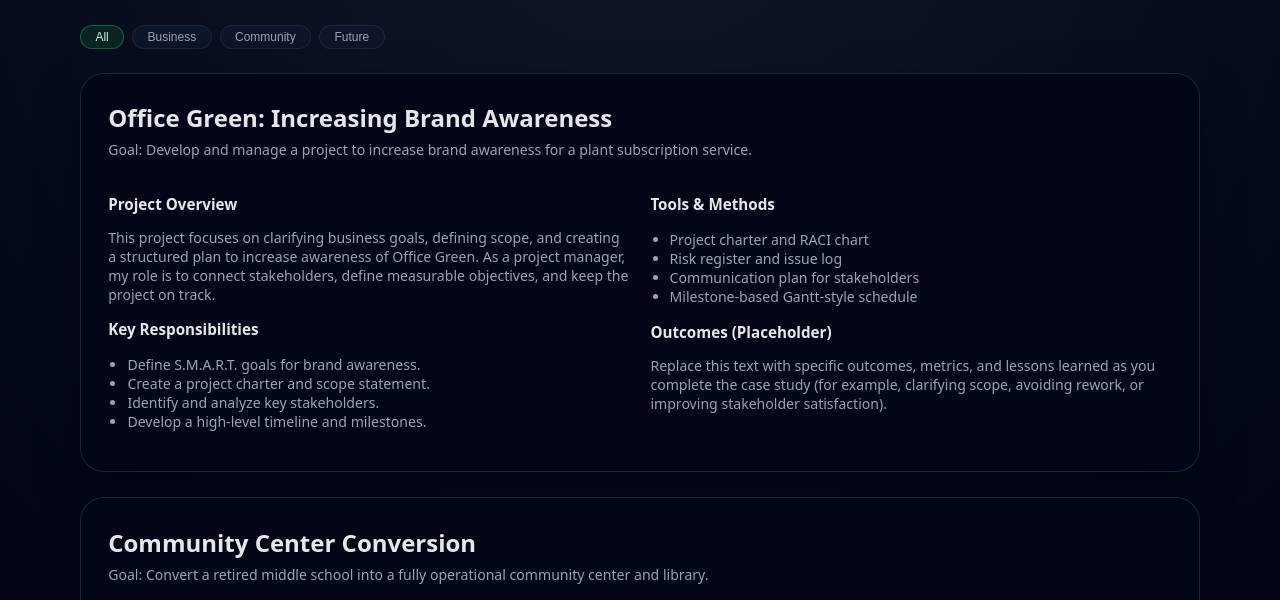
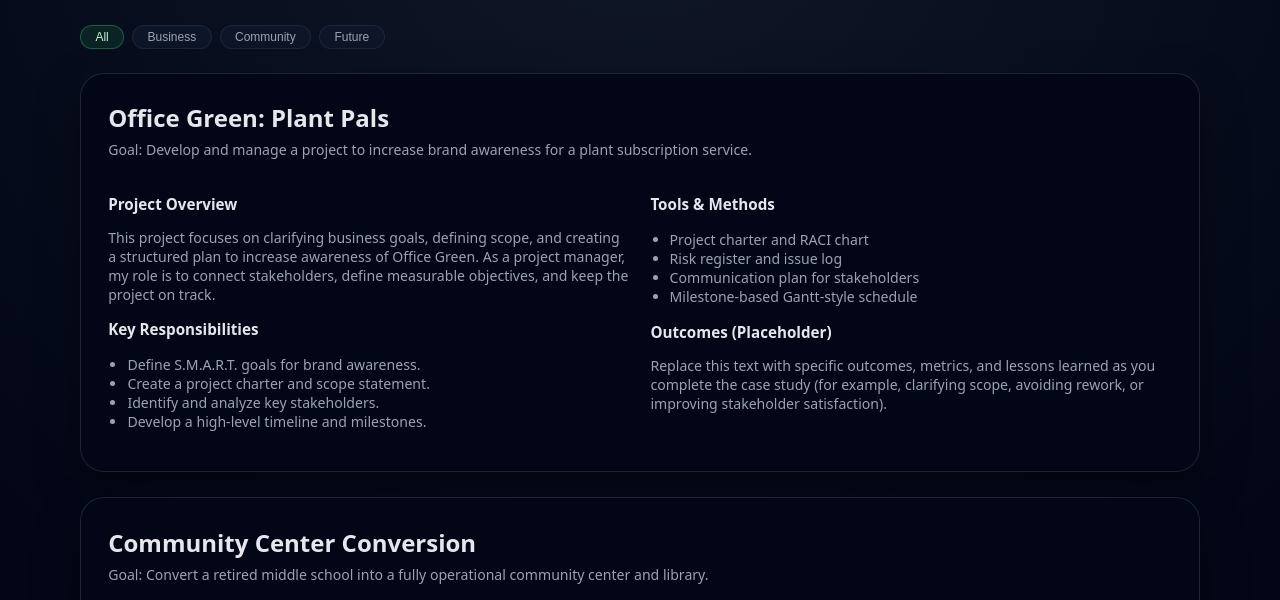
Before and after one commit to joklandavia/pm-portfolio, a plain HTML site: page projects.html in a window 1280 px wide. Shown: the part 162-762 px from the top of the page. Drawn offline with Linux system fonts and the light colour scheme.

Commit message:
Update projects.html

```diff
--- a/projects.html
+++ b/projects.html
@@ -48,7 +48,7 @@
 
         <!-- Office Green -->
         <article id="office-green" class="detail-card js-reveal">
-          <h2>Office Green: Increasing Brand Awareness</h2>
+          <h2>Office Green: Plant Pals</h2>
           <p class="detail-tagline">
             Goal: Develop and manage a project to increase brand awareness for a plant subscription service.
           </p>
```
